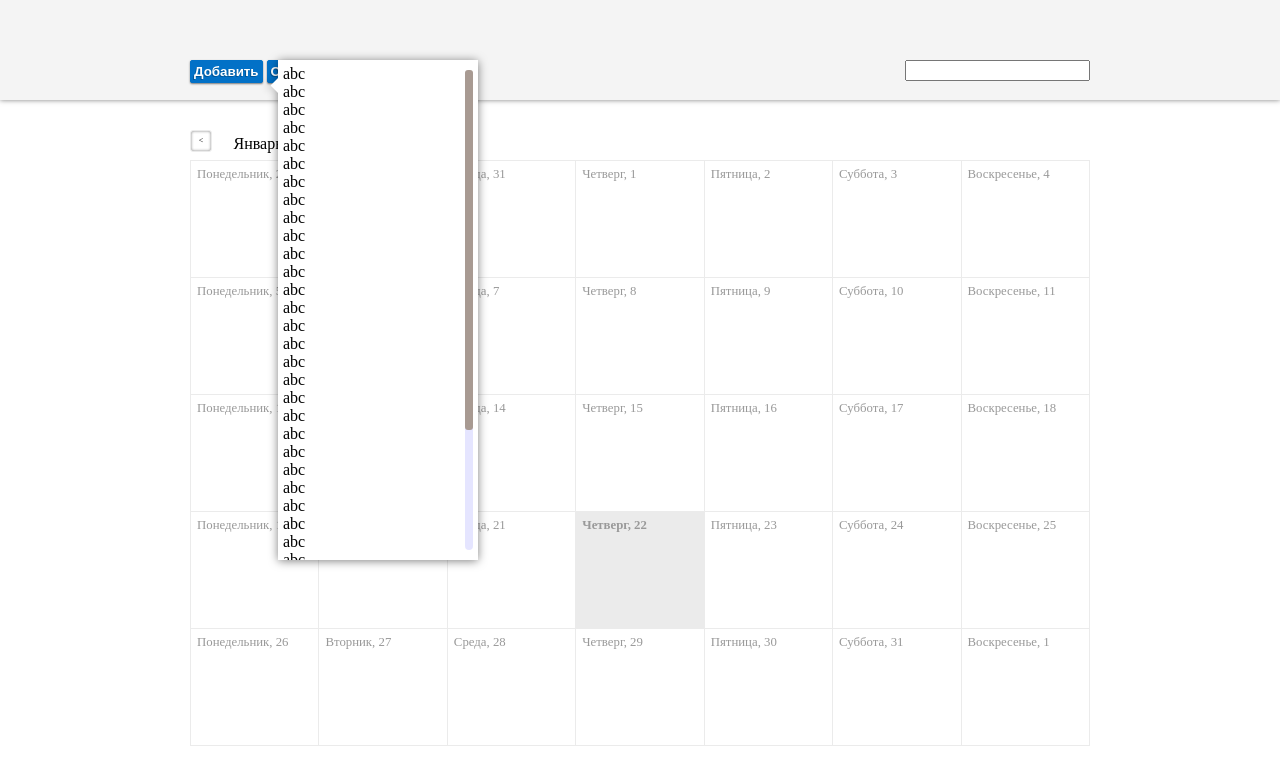
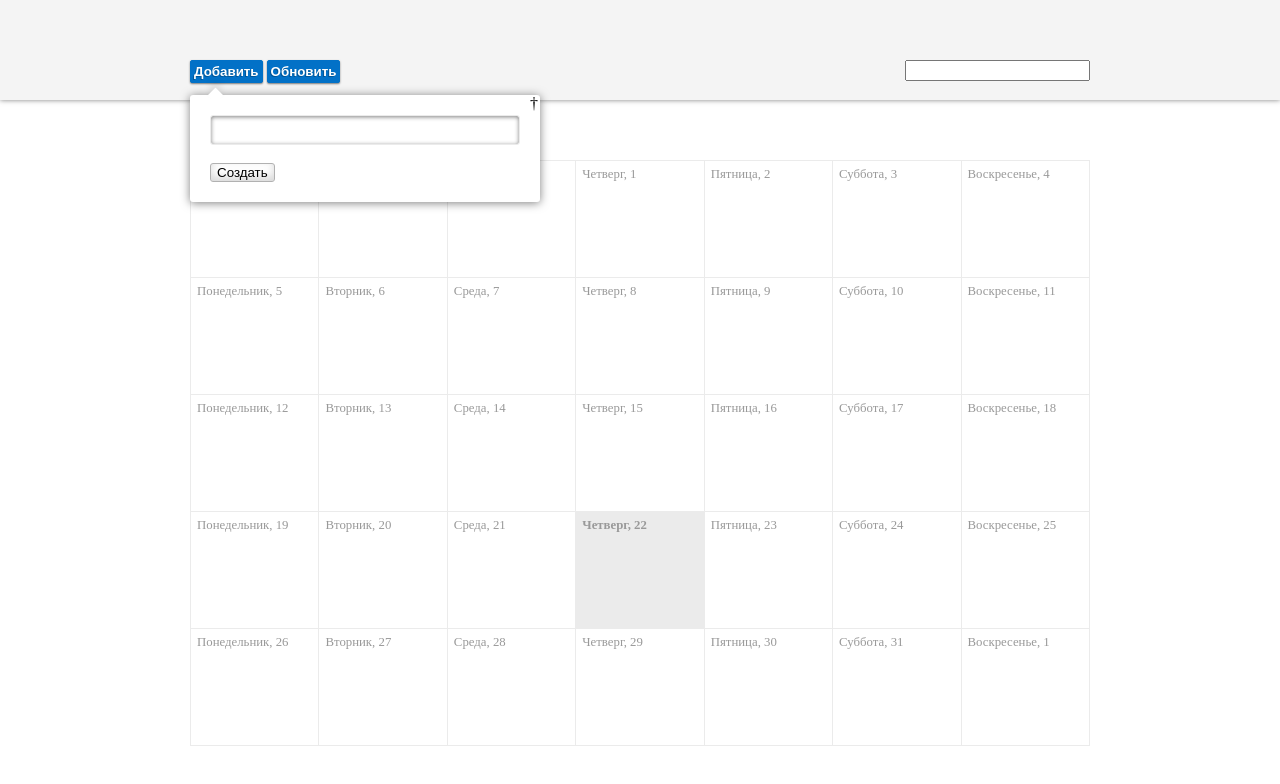
Before and after one commit to kinoshnik2070/calendar, a plain HTML site: page index.html in a window 1280 px wide. Both pictures are taken after a click on the button "Добавить". Drawn offline with Linux system fonts and the light colour scheme.

Commit message:
Поправлена страктура классов

```diff
--- a/script/hh.Observer.js
+++ b/script/hh.Observer.js
@@ -1,28 +1,25 @@
-hh.Observer = hh.klass(null, {
+(function() {
+	hh.Observer = function() {
 
-	className: "Observer",
+		this._events = {};
 
-	_events: {},
-
-	_construct: function () {
-		console.log("construct observer");
-	},
-
-	fire: function (event) {
-		if(typeof this._events[event] === "undefined") {
+		this.fire = function(event) {
+			if (typeof this._events[event] === "undefined") {
 				return;
 			}
 			for (var i = 0; i < this._events[event].length; i++) {
-			if(this === this._events[event][i].ctx) {
 				(this._events[event][i].callback).apply(this, arguments);
 			}
-		}
-	},
+		};
 
-	on: function (event, callback) {
+		this.on = function(event, callback) {
 			if (typeof this._events[event] === "undefined") {
 				this._events[event] = [];
 			}
-		this._events[event].push({callback: callback, ctx: this});
-	}
+			this._events[event].push({
+				callback: callback
 			});
+		};
+	};
+
+})();
--- a/script/hh.gui.Calendar.js
+++ b/script/hh.gui.Calendar.js
@@ -1,8 +1,6 @@
-hh.gui.Calendar = hh.klass(hh.Observer, {
+hh.gui.Calendar = function() {
 
-	className: "Calendar",
-
-	_construct: function () {
+	hh.Observer.call(this, arguments);
 
 	this._today = new Date;
 
@@ -31,12 +29,9 @@ hh.gui.Calendar = hh.klass(hh.Observer, {
 		title: document.querySelector(".b-calendar__title")
 	};
 
-		this._initEvents();
-	},
-
-	_initEvents: function () {
+	this._initEvents = function() {
 		var self = this;
-		hh.util.addEvent(this._element.container, "click", function (event) {
+		hh.util.addEvent(this._element.container, "click", function(event) {
 			var element = event.target;
 			while (element.tagName !== "TD") {
 				element = element.parentNode;
@@ -59,21 +54,21 @@ hh.gui.Calendar = hh.klass(hh.Observer, {
 			});
 		});
 
-		hh.util.addEvent(this._element.previousMonth, "click", function () {
+		hh.util.addEvent(this._element.previousMonth, "click", function() {
 			self.go(-1);
 		});
 
-		hh.util.addEvent(this._element.nextMonth, "click", function () {
+		hh.util.addEvent(this._element.nextMonth, "click", function() {
 			self.go(1);
 		});
 
-		hh.util.addEvent(this._element.today, "click", function () {
+		hh.util.addEvent(this._element.today, "click", function() {
 			self._current = new Date;
 			self.render();
 		});
-	},
+	};
 
-	render: function () {
+	this.render = function() {
 		this._element.container.innerHTML = "";
 		var date = new Date(this._current.getFullYear(), this._current.getMonth()),
 			k = 1;
@@ -95,7 +90,8 @@ hh.gui.Calendar = hh.klass(hh.Observer, {
 				tempDate = new Date(date.getTime() + 24 * 60 * 60 * 1000 * j);
 				str += hh.pattern(this._template.calendarDay, {
 					dayOfWeek: hh.LOCAL[this._local].dayOfWeek[j],
-					day: tempDate.getDate(), dateString: tempDate.toDateString()
+					day: tempDate.getDate(),
+					dateString: tempDate.toDateString()
 				});
 			}
 			date = new Date(date.getTime() + 24 * 60 * 60 * 1000 * 7);
@@ -110,18 +106,20 @@ hh.gui.Calendar = hh.klass(hh.Observer, {
 			month: hh.LOCAL[this._local].month[this._current.getMonth()],
 			year: this._current.getFullYear()
 		});
-	},
+	};
 
-	go: function (index) {
+	this.go = function(index) {
 		var month = this._current.getMonth() + index;
 		this._current.setMonth(0);
 		this._current.setMonth(month);
 		this.render();
-	},
+	};
 
-	deselect: function () {
+	this.deselect = function() {
 		hh.util.removeClass(this._currentElement, this._selectClass);
 		this._currentElement = null;
-	}
+	};
 
-});
+	this._initEvents();
+
+};
--- a/script/hh.gui.DropList.js
+++ b/script/hh.gui.DropList.js
@@ -1,25 +1,31 @@
-hh.gui.DropList = hh.klass(hh.gui.Popup, {
+(function() {
+	hh.gui.DropList = function(options) {
 
-	className: "DropList",
-
-	_construct: function (options) {
 		this._template = "<div class=\"b-list__scroll_container\">" +
 			"<div class=\"b-list__scroll\">" +
 			"<ul class=\"b-list__event\"></ul>" +
 			"</div>" +
 			"</div>";
+		options.template = this._template;
+		options.position = "bottom";
+		options.margin = {
+			top: 35,
+			left: 0
+		};
+		hh.gui.Popup.call(this, options);
 		this._data = [];
 		this._tmplItem = options.tmplItem;
-		this.parent._construct.apply(this.parent, arguments);
-	},
 
-	renderByData: function (data) {
+
+
+		this.renderByData = function(data) {
 
 			this._data = data;
 			var str = "";
 			for (var i = 0, len = this._data.length; i < len; i++) {
 				str += hh.pattern(this._tmplItem, this._data[i]);
 			}
+
 			this._container.querySelector(".b-list__event").innerHTML = str;
 			this.show();
 
@@ -29,12 +35,12 @@ hh.gui.DropList = hh.klass(hh.gui.Popup, {
 				content: document.querySelector(".b-list__event"),
 				wrapper: document.querySelector(".b-list__scroll_container")
 			});
-	},
+		};
 
-	render: function() {
+		render = function() {
 			this.parent.render();
 			this._container.innerHTML = this._template;
-	}
+		};
 
-
-});
+	};
+})();
--- a/script/hh.gui.Popup.js
+++ b/script/hh.gui.Popup.js
@@ -1,15 +1,13 @@
-hh.gui.Popup = hh.klass(hh.Observer, {
+(function() {
+	hh.gui.Popup = function(options) {
 
-	className: "Popup",
+		hh.Observer.call(this, arguments);
 
-	_construct: function (options) {
 		if (typeof options === "undefined") {
 			options = {};
 		}
-		this.margin = {
-			left: 15,
-			top: 0
-		};
+
+		this.margin = options.margin;
 
 		this._template = options.template;
 		this._container = document.createElement("div");
@@ -17,27 +15,22 @@ hh.gui.Popup = hh.klass(hh.Observer, {
 		this._anchor = null;
 
 		hh.util.addClass(this._container, "b-popup");
-		hh.util.addClass(this._container, "b-popup__left");
+		hh.util.addClass(this._container, "b-popup__" + options.position);
 
 		hh.util.addClass(this._close, "b-popup__close");
 		this._container.innerHTML = this._template;
 		this._container.appendChild(this._close);
 		this._close.innerHTML = "&dagger;";
-		this._initEvents();
-		this.hide();
-		this.parent._construct.apply(this.parent, arguments);
 
-	},
-
-	_initEvents: function () {
+		this._initEvents = function() {
 
 			var self = this;
 
-		hh.util.addEvent(this._close, "click", function () {
+			hh.util.addEvent(this._close, "click", function() {
 				self.hide();
 			});
 
-		hh.util.addEvent(document.body, "click", function (e) {
+			hh.util.addEvent(document.body, "click", function(e) {
 				var element = e.target;
 
 				if (!hh.util.hasClass(self._container, "g-hidden")) {
@@ -45,45 +38,48 @@ hh.gui.Popup = hh.klass(hh.Observer, {
 						element = element.parentNode;
 						if (element === self._container) {
 							break;
-					} else if(element === null) {
+						} else if (element === null) {
 							self.hide();
 						}
 					}
 				}
 			});
-	},
+		};
 
-	render: function () {
+		this.render = function() {
 			document.body.appendChild(this._container);
-	},
+		};
 
-	show: function () {
+		this.show = function() {
 			hh.util.removeClass(this._container, "g-hidden");
-	},
+		};
 
-	hide: function () {
+		this.hide = function() {
 			hh.util.addClass(this._container, "g-hidden");
 			this.fire("hide");
-	},
+		};
 
-	setAnchor: function (anchor) {
+		this.setAnchor = function(anchor) {
 			this._anchor = anchor;
 			this._calckPosition();
-	},
+		};
 
-	_calckPosition: function () {
-		if (this._anchor === null) return;
-		var sum = this.margin.left + this._anchor.offsetWidth, el = this._anchor;
-		while (el != null) { sum += el.offsetLeft; el = el.offsetParent; }
-		this._container.style.left = sum + "px";
+		this._calckPosition = function() {
+			console.info(this._anchor);
+			if (this._anchor === null) {
+				return
+			};
+			this._container.style.left = (this._anchor.getBoundingClientRect().left + this.margin.left) + "px";
+			this._container.style.top = (this._anchor.getBoundingClientRect().top + this.margin.top + document.body.scrollTop) + "px";
+		};
 
-		var sum = this.margin.top, el = this._anchor;
-		while (el != null) { sum += el.offsetTop; el = el.offsetParent; }
-		this._container.style.top = sum + "px";
-	},
+		this.adjust = function() {
+			this._calckPosition();
+		};
 
-	adjust: function () {
-		this._calckPosition();
-	}
+		this._initEvents();
+		this.hide();
 
-});
+	};
+
+})();
--- a/script/hh.gui.Scrollbar.js
+++ b/script/hh.gui.Scrollbar.js
@@ -1,16 +1,5 @@
-hh.gui.Scrollbar = hh.klass(null, {
-
-	className: "Scrollbar",
-
-	_construct: function (options) {
-		//<div class=\"b-list__container_scrollbar\">
-		//	<div class=\"b-list_scrollbar\"></div>
-		//</div>
-		/*
-			scroller: document.querySelector(".b-list__scroll"),
-			content: document.querySelector(".b-list__event"),
-			wrapper: document.querySelector(".b-list__scroll_container")
-		*/
+(function() {
+	hh.gui.Scrollbar = function(options) {
 		var self = this;
 		this._container = document.createElement("div");
 		hh.util.addClass(this._container, "b-list__container_scrollbar");
@@ -28,10 +17,11 @@ hh.gui.Scrollbar = hh.klass(null, {
 		this._scrollbar.style.height = this._height - 20 + "px";
 
 		this._wrapper.appendChild(this._container);
-		hh.util.addEvent(this._wrapper, "scroll", function () {
+		hh.util.addEvent(this._wrapper, "scroll", function() {
 			var b = (self._scroller.scrollTop / self._content.offsetHeight) * self._scroller.offsetHeight;
 			self._scrollbar.style.top = b + "px";
 		});
 
 	}
-});
+
+})();
--- a/script/hh.js
+++ b/script/hh.js
@@ -48,62 +48,7 @@ hh.util = {
 			element.addEventListener(type, fn, true)
 			return fn;
 		}
-		//var iefn = function() {
-		//	fn.call(element)
-		//};
 		element.attachEvent('on' + type, fn)
 		return fn;
 	}
 };
-/*
-hh.Class = function (parent, props) {
-	var child, f, i;
-
-	child = function () {
-		if (child.uber && child.uber.hasOwnProperty("_construct")) {
-			child.uber._construct.apply(this, arguments);
-		}
-		if (child.prototype.hasOwnProperty("_construct")) {
-			child.prototype._construct.apply(this, arguments);
-		}
-	}
-
-	parent = parent || Object;
-	f = function () { };
-	f.prototype = parent.prototype;
-	child.prototype = new f;
-	child.uber = parent.prototype;
-	child.prototype.constructor = child;
-
-	for (i in props) {
-		if (props.hasOwnProperty(i)) {
-			child.prototype[i] = props[i];
-		}
-	}
-
-	return child;
-};*/
-
-hh.klass = function (parent, props) {
-
-	var child = function () {
-		this._construct.apply(this, arguments);
-	};
-
-	var f, i;
-
-	parent = parent || Object;
-	f = function () { };
-	f.prototype = parent.prototype;
-	child.prototype = new f;
-	child.prototype.constructor = child;
-	child.prototype.parent = parent.prototype;
-
-	for (i in props) {
-		if (props.hasOwnProperty(i)) {
-			child.prototype[i] = props[i];
-		}
-	}
-
-	return child;
-};
--- a/script/main.js
+++ b/script/main.js
@@ -1,17 +1,23 @@
 var calendar = new hh.gui.Calendar();
-
 var addEventPopup = new hh.gui.Popup({
-	template: document.getElementById("popup-add-template").innerHTML
+	template: document.getElementById("popup-add-template").innerHTML,
+	position: "left",
+	margin: {
+		top: -10,
+		left: 145
+	}
 });
-
 var faseEventPopup = new hh.gui.Popup({
-	template: document.getElementById("popup-fast-add-template").innerHTML
+	template: document.getElementById("popup-fast-add-template").innerHTML,
+	position: "bottom",
+	margin: {
+		top: 35,
+		left: 0
+	}
 });
-
 var resultSearchList = new hh.gui.DropList({
 	tmplItem: "<li class=\"b-list__event_item\"> {title}  </li>"
 });
-
 
 faseEventPopup.render();
 addEventPopup.render();
@@ -19,136 +25,100 @@ resultSearchList.render();
 calendar.render();
 
 
-addEventPopup.on("hide", function () {
+addEventPopup.on("hide", function() {
 	calendar.deselect();
 });
 
-calendar.on("select", function (event, a) {
+calendar.on("select", function(event, a) {
 	addEventPopup.setAnchor(a.target);
 	addEventPopup.show();
 });
 
 
-window.onresize = function () {
+window.onresize = function() {
 	addEventPopup.adjust();
 	faseEventPopup.adjust();
 };
 
+hh.util.addEvent(document.querySelector(".b-button"), "click", function(event) {
+	faseEventPopup.setAnchor(event.target);
+	faseEventPopup.show();
+});
 
-
-
-hh.util.addEvent(document.querySelector(".b-button"), "click", function (event) {
-	var data = [
-			{ title: "abc" }, { title: "abc" }, { title: "abc" },
-			{ title: "abc" }, { title: "abc" }, { title: "abc" },
-			{ title: "abc" }, { title: "abc" }, { title: "abc" },
-			{ title: "abc" }, { title: "abc" }, { title: "abc" },
-			{ title: "abc" }, { title: "abc" }, { title: "abc" },
-			{ title: "abc" }, { title: "abc" }, { title: "abc" },
-			{ title: "abc" }, { title: "abc" }, { title: "abc" },
-			{ title: "abc" }, { title: "abc" }, { title: "abc" },
-			{ title: "abc" }, { title: "abc" }, { title: "abc" },
-			{ title: "abc" }, { title: "abc" }, { title: "abc" },
-			{ title: "abc" }, { title: "abc" }, { title: "abc" },
-			{ title: "abc" }, { title: "abc" }, { title: "abc" }
-	];
+hh.util.addEvent(document.getElementById("abc"), "click", function(event) {
+	var data = [{
+		title: "abasddddddddddddddddddddddddddddddddddddddddddc"
+	}, {
+		title: "abc"
+	}, {
+		title: "abc"
+	}, {
+		title: "abc"
+	}, {
+		title: "abc"
+	}, {
+		title: "abc"
+	}, {
+		title: "abc"
+	}, {
+		title: "abc"
+	}, {
+		title: "abc"
+	}, {
+		title: "abc"
+	}, {
+		title: "abc"
+	}, {
+		title: "abc"
+	}, {
+		title: "abc"
+	}, {
+		title: "abc"
+	}, {
+		title: "abc"
+	}, {
+		title: "abc"
+	}, {
+		title: "abc"
+	}, {
+		title: "abc"
+	}, {
+		title: "abc"
+	}, {
+		title: "abc"
+	}, {
+		title: "abc"
+	}, {
+		title: "abc"
+	}, {
+		title: "abc"
+	}, {
+		title: "abc"
+	}, {
+		title: "abc"
+	}, {
+		title: "abc"
+	}, {
+		title: "abc"
+	}, {
+		title: "abc"
+	}, {
+		title: "abc"
+	}, {
+		title: "abc"
+	}, {
+		title: "abc"
+	}, {
+		title: "abc"
+	}, {
+		title: "abc"
+	}, {
+		title: "abc"
+	}, {
+		title: "abc"
+	}, {
+		title: "abc"
+	}];
 	resultSearchList.setAnchor(event.target);
 	resultSearchList.renderByData(data);
 });
-
-/**
- * Создает классы
- * @param  {Function} parent Класс от которого наследуется
- * @param  {Object} props  Свойства и методы класса
- * @return {Function}        Итоговый класс
- */
-
-
-
-
-/*
-var Popup = hh.klass(Observer, {
-	_construct: function (options) {
-		console.log("construct popup");
-		this._template = options.template;
-		this.parent._construct.apply(this.parent, arguments);
-	},
-	show: function () { },
-	hide: function() { }
-});
-
-var DropList = hh.klass(Popup, {
-	_construct: function (options) {
-		console.log("construct droplist");
-		options.template = "tempalte popup";
-		this._templateItem = options.templateItem;
-		this.parent._construct.apply(this.parent, arguments);
-	}
-});
-
-var a = new DropList({});
-var b = new DropList({
-	templateItem: "123"
-});
-a.on("click", function () {
-	console.log("click a");
-});
-a.on("hide", function () {
-	console.log("hide a");
-});
-b.on("hide", function () {
-	console.log("hide b");
-});
-
-/*
-var foo = function () {
-	this._events = {};
-};
-
-//foo.prototype._events = {};
-
-foo.prototype.on = function (event, func) {
-	this._events[event] = func;
-};
-
-var a = new foo;
-var b = new foo;
-
-a.on("click", function () { });
-b.on("hide", function () { });*/
-
-
-/*
-var mixin = function (child, parent) {
-	for(var key in parent) {
-		if(parent.hasOwnProperty(key)) {
-			child[key] = parent[key];
-		}
-	}
-};
-
-var Observer = function () {
-};
-
-Observer.prototype._events = [];
-
-Observer.prototype.on = function (event, callback) {
-	if (typeof this._events[event] === "undefined") {
-		this._events[event] = [];
-	}
-	this._events[event].push({callback: callback, ctx: this});
-};
-
-Observer.prototype.fire = function (event) {
-	for (var i = 0; i < this._events[event].length; i++) {
-		if(this === this._events[event][i].ctx) {
-			(this._events[event][i].callback)();
-		}
-	}
-};
-
-var Popup = function() {};
-
-Popup.prototype.show = function() {};
-
-mixin(Popup.prototype, Observer.prototype);*/
--- a/style/b-popup.css
+++ b/style/b-popup.css
@@ -50,10 +50,9 @@
 }
 
 .b-popup__bottom:before {
+	left: 20px;
 	top: -5px;
 	-webkit-transform: rotate(-225deg);
 	-ms-transform: rotate(-225deg);
 	transform: rotate(-225deg);
-	/left:50%;
-	/margin-left:-5px;
 }
```
Also changed, not shown: index.html (+1 -1 lines). Lines whose indentation alone changed are shown as unchanged.
